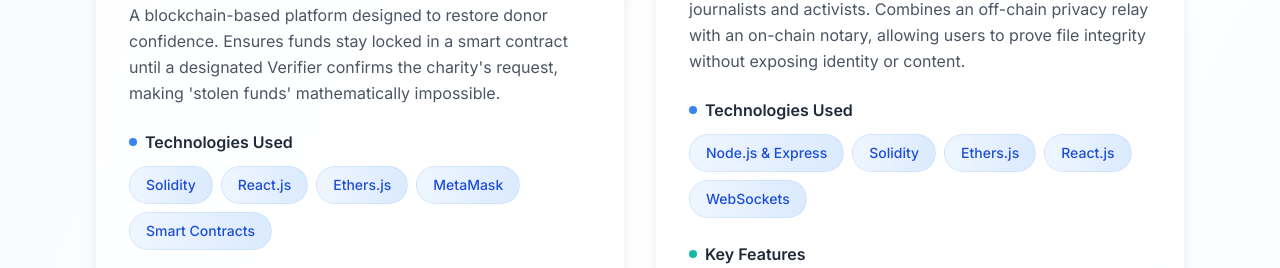
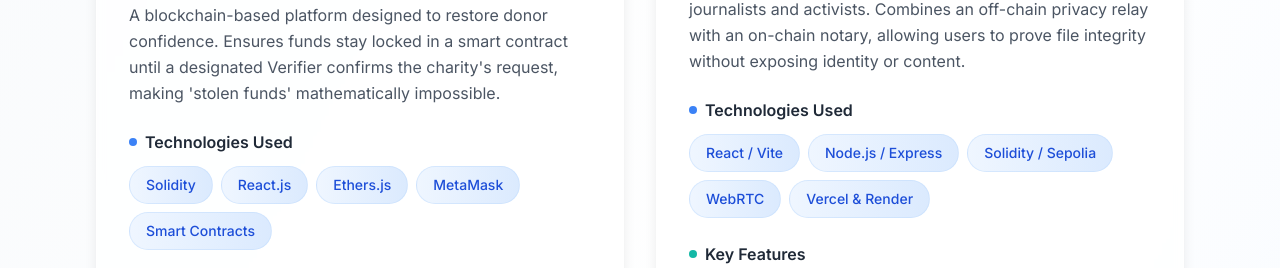
Before and after one commit to BiswasNehaa/neha-biswas, a React (Vite) app: page / in a window 1280 px wide. Shown: the part 4053-4321 px from the top of the page. Built offline with nearby package versions, Linux system fonts and the light colour scheme.

Commit message:
Update JustPost tech stack
Co-authored-by: BiswasNehaa <149717720+BiswasNehaa@users.noreply.github.com>

```diff
--- a/src/components/Projects.tsx
+++ b/src/components/Projects.tsx
@@ -22,7 +22,7 @@ const Projects = () => {
     {
       title: "JustPost V2.0: Zero-Trace File Transfer",
       description: "An advanced privacy-focused file transfer platform for journalists and activists. Combines an off-chain privacy relay with an on-chain notary, allowing users to prove file integrity without exposing identity or content.",
-      technologies: ["Node.js & Express", "Solidity", "Ethers.js", "React.js", "WebSockets"],
+      technologies: ["React / Vite", "Node.js / Express", "Solidity / Sepolia", "WebRTC", "Vercel & Render"],
       features: [
         "Metadata Shielding: IP-stripping relay for total anonymity",
         "On-Chain Notarization: File hashes anchored to Ethereum Sepolia Testnet",
```
